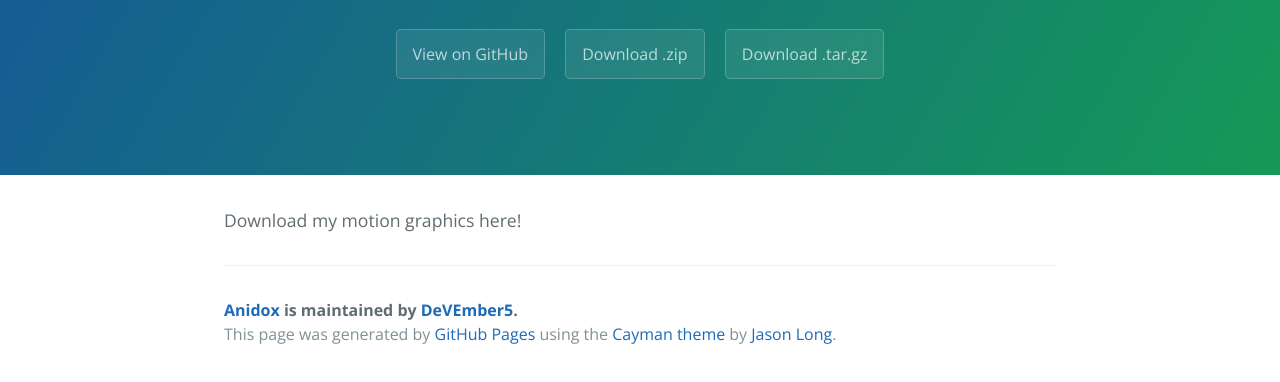
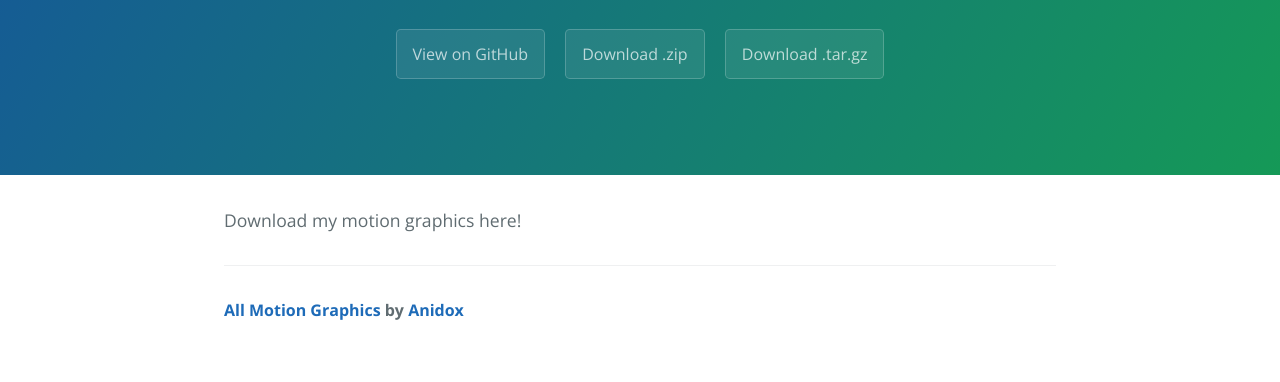
Before and after one commit to DeVEmber5/Anidox-Website, a plain HTML site: page index.html in a window 1280 px wide. Shown: the part 208-590 px from the top of the page. Drawn offline with nearby package versions, Linux system fonts and the light colour scheme.

Commit message:
Updated website
Changed website so that it linked to my GitHub profile and removed GitHub Pages banner.

```diff
--- a/index.html
+++ b/index.html
@@ -22,9 +22,9 @@
       <p>Download my motion graphics here!</p>
 
       <footer class="site-footer">
-        <span class="site-footer-owner"><a href="https://github.com/DeVEmber5/Anidox-Website">Anidox</a> is maintained by <a href="https://github.com/DeVEmber5">DeVEmber5</a>.</span>
+        <span class="site-footer-owner"><a href="https://github.com/DeVEmber5/anidox-mg">All Motion Graphics</a> by <a href="https://github.com/DeVEmber5">Anidox</a></span>
 
-        <span class="site-footer-credits">This page was generated by <a href="https://pages.github.com">GitHub Pages</a> using the <a href="https://github.com/jasonlong/cayman-theme">Cayman theme</a> by <a href="https://twitter.com/jasonlong">Jason Long</a>.</span>
+
       </footer>
 
     </section>
```
